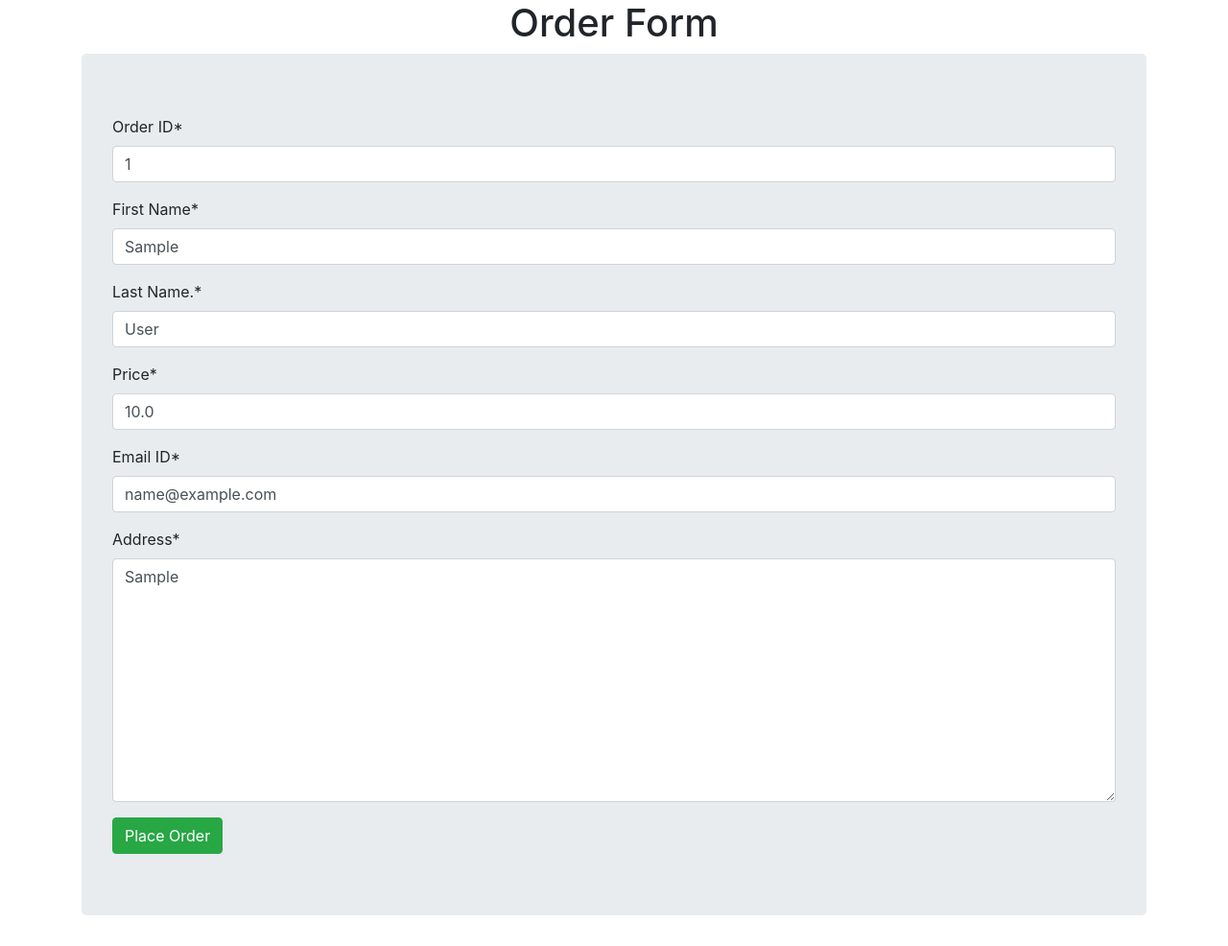
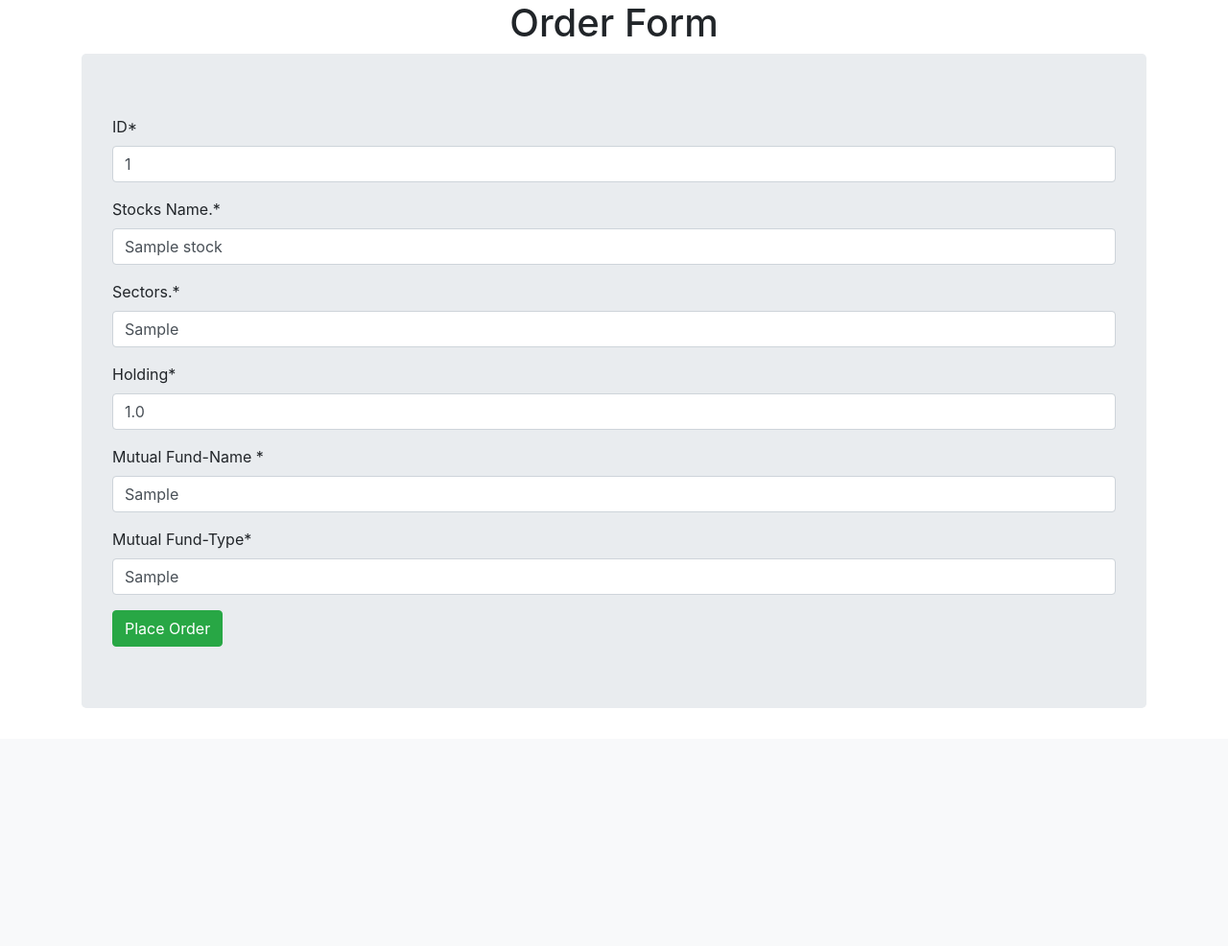
Before and after one commit to jksonar/stock_opration, a Django app: page /up/1 in a window 1280 px wide. Shown: the part 56-1042 px from the top of the page at 96% size. After the commit the page ends 794 px from the top, so only its background shows below. Run offline with Django 4.2, Linux system fonts and the light colour scheme; tables that the repository leaves empty hold one stand-in row (values such as "Sample post"); some libraries are stand-ins or nearby versions.

Commit message:
update application

```diff
--- a/crudproject/crudapp/forms.py
+++ b/crudproject/crudapp/forms.py
@@ -1,25 +1,25 @@
 from django import forms
-from .models import Orders
+from .models import Stocks
 
-class OrderForm(forms.ModelForm):
+class StockForm(forms.ModelForm):
     class Meta:
-        model = Orders
+        model = Stocks
         fields = '__all__'
 
         labels = {
-            'oid': 'Order ID',
-            'fname' : 'First Name',
-            'lname' : 'Last Name.' ,
-            'price' : 'Price' ,
-            'mail' : 'Email ID',
-            'addr' : 'Address' ,
+            'id': 'ID',
+            'sname' : 'Stocks Name.',
+            'sectors' : 'Sectors.' ,
+            'holding' : 'Holding' ,
+            'fname' : 'Mutual Fund-Name ',
+            'ftype' : 'Mutual Fund-Type' ,
         }
 
         widgets  ={
-            'oid' : forms.NumberInput(attrs={'placeholder': 'eg. 101'}),
-            'fname' : forms.TextInput(attrs={'placeholder': 'eg. Prosenjeet'}),
-            'lname' : forms.TextInput(attrs={'placeholder': 'eg. Shil'}),
-            'price' : forms.NumberInput(attrs={'placeholder': 'eg. 10000'}),
-            'mail' : forms.EmailInput(attrs={'placeholder': 'eg. abc@xyz.com'}),
-            'addr' : forms.Textarea(attrs={'placeholder': 'eg. IN'}),
+            'id' : forms.NumberInput(attrs={'placeholder': 'eg. 101'}),
+            'sname' : forms.TextInput(attrs={'placeholder': 'eg. TCS'}),
+            'sectors' : forms.TextInput(attrs={'placeholder': 'eg. energy'}),
+            'holding' : forms.NumberInput(attrs={'placeholder': 'eg. 10000'}),
+            'fname' : forms.TextInput(attrs={'placeholder': 'eg. Adia '}),
+            'ftype' : forms.TextInput(attrs={'placeholder': 'eg. small cab'}),
         }
--- a/crudproject/crudapp/models.py
+++ b/crudproject/crudapp/models.py
@@ -1,13 +1,13 @@
 from django.db import models
 
 # Create your models here.
-class Orders(models.Model):
-    oid = models.IntegerField(primary_key=True)
-    fname = models.CharField(max_length=20)
-    lname = models.CharField(max_length=20)
-    price = models.FloatField()
-    mail = models.EmailField()
-    addr = models.CharField(max_length=50)
+class Stocks(models.Model):
+    id = models.IntegerField(primary_key=True)
+    sname = models.CharField(max_length=100)
+    sectors = models.CharField(max_length=100)
+    holding = models.FloatField()
+    fname = models.CharField(max_length=100)
+    ftype = models.CharField(max_length=50)
 
     def __str__(self):
-        return f'{self.fname}'
+        return f'{self.sname}'
--- a/crudproject/crudapp/urls.py
+++ b/crudproject/crudapp/urls.py
@@ -2,8 +2,8 @@ from django.urls import path
 from . import views
 
 urlpatterns = [
-    path('ofv/', views.orderFormView, name='order_url'),
-    path('sv/', views.showView, name='show_url'),
-    path('up/<int:f_oid>', views.updateView, name= 'update_url'),
-    path('del/<int:f_oid>', views.deleteView, name= 'delete_url'),
+    path('add/', views.StocksFormView, name='order_url'),
+    path('', views.showView, name='show_url'),
+    path('up/<int:f_id>', views.updateView, name= 'update_url'),
+    path('del/<int:f_id>', views.deleteView, name= 'delete_url'),
 ]
--- a/crudproject/crudapp/views.py
+++ b/crudproject/crudapp/views.py
@@ -1,12 +1,12 @@
 from django.shortcuts import redirect, render
-from .forms import OrderForm
-from .models import Orders
+from .forms import StockForm
+from .models import Stocks
 
 # Create your views here.
-def orderFormView(request):
-    form = OrderForm()
+def StocksFormView(request):
+    form = StockForm()
     if request.method == 'POST':
-        form = OrderForm(request.POST)
+        form = StockForm(request.POST)
         if form.is_valid():
             form.save()
             return redirect('show_url')
@@ -15,16 +15,16 @@ def orderFormView(request):
     return render(request, template_name, context)
 
 def showView(request):
-    obj = Orders.objects.all()
+    obj = Stocks.objects.all()
     template_name = 'crudapp/show.html'
     context = {'obj': obj}
     return render(request, template_name, context)
 
-def updateView(request, f_oid):
-    obj = Orders.objects.get(oid=f_oid)
-    form = OrderForm(instance=obj)
+def updateView(request, f_id):
+    obj = Stocks.objects.get(id=f_id)
+    form = StockForm(instance=obj)
     if request.method == 'POST':
-        form = OrderForm(request.POST, instance=obj)
+        form = StockForm(request.POST, instance=obj)
         if form.is_valid():
             form.save()
             return redirect('show_url')
@@ -32,8 +32,8 @@ def updateView(request, f_oid):
     context = {'form': form}
     return render(request, template_name, context)
 
-def deleteView(request, f_oid):
-    obj = Orders.objects.get(oid=f_oid)
+def deleteView(request, f_id):
+    obj = Stocks.objects.get(id=f_id)
     if request.method == 'POST':
         obj.delete()
         return redirect('show_url')
```
Also changed, not shown: crudproject/templates/crudapp/show.html (+13 -13 lines), crudproject/crudapp/migrations/0001_initial.py.
